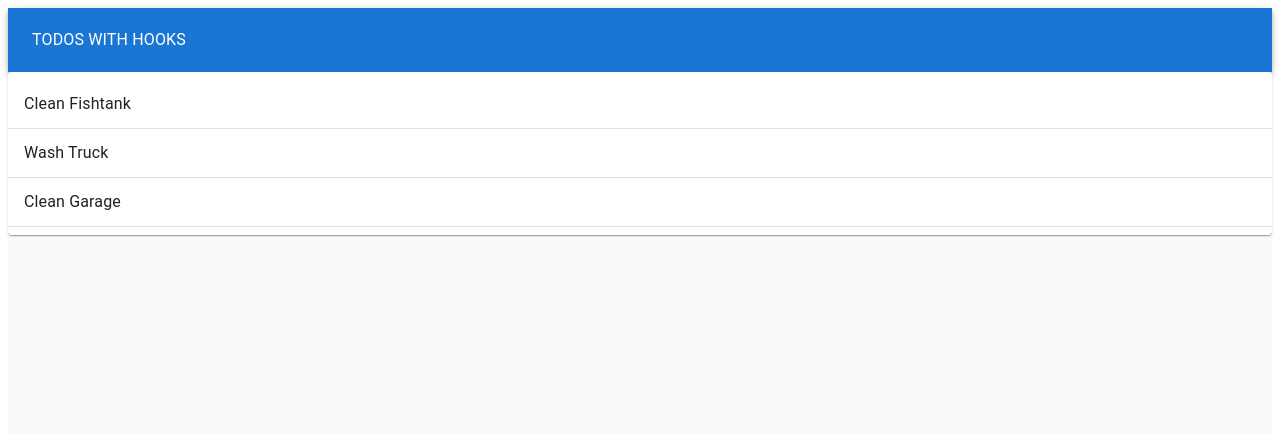
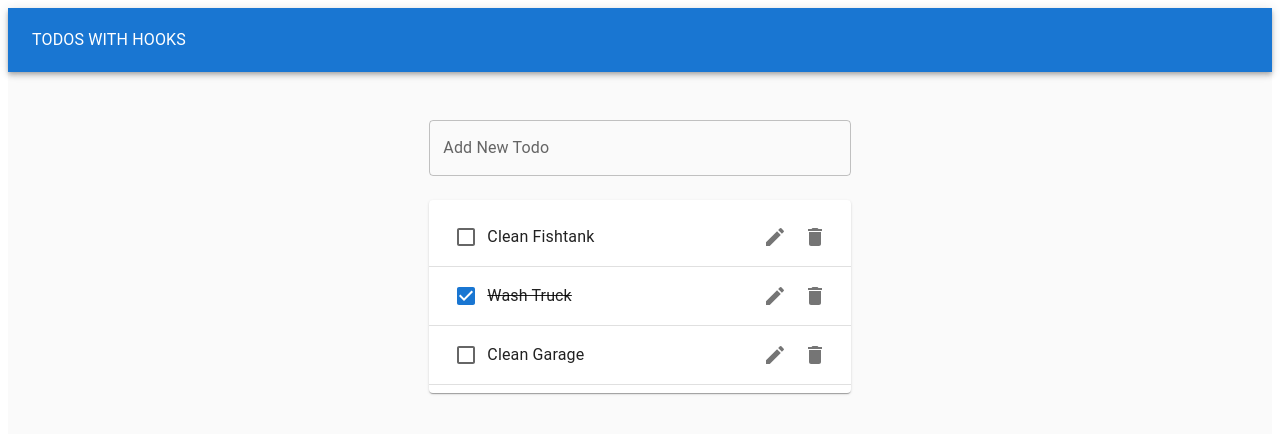
Before and after one commit to johnsonsg/React-Todo-List, a React app: page / in a window 1280 px wide. Shown: the top 434 px of the page. Built offline with nearby package versions, Linux system fonts and the light colour scheme.

Commit message:
structured todo app

```diff
--- /dev/null
+++ b/src/Todo.js
@@ -0,0 +1,32 @@
+import React from 'react'
+import { ListItem, ListItemText, Checkbox } from '@mui/material'
+import IconButton from '@mui/material/IconButton'
+import DeleteIcon from '@mui/icons-material/Delete'
+import EditIcon from '@mui/icons-material/Edit'
+import ListItemSecondaryAction from '@mui/material/ListItemSecondaryAction'
+
+export default function Todo({ id, task, completed, removeTodo, toggleTodo }) {
+  return (
+    <ListItem>
+      <Checkbox
+        // disableRipple
+        tabIndex={-1}
+        checked={completed}
+        onClick={() => toggleTodo(id)}
+      />
+      <ListItemText
+        style={{ textDecoration: completed ? 'line-through' : 'none' }}
+      >
+        {task}
+      </ListItemText>
+      <ListItemSecondaryAction>
+        <IconButton aria-label='Edit'>
+          <EditIcon />
+        </IconButton>
+        <IconButton aria-label='Delete' onClick={() => removeTodo(id)}>
+          <DeleteIcon />
+        </IconButton>
+      </ListItemSecondaryAction>
+    </ListItem>
+  )
+}
--- a/src/TodoApp.js
+++ b/src/TodoApp.js
@@ -1,14 +1,34 @@
 import React, { useState } from 'react'
 import { Paper, AppBar, Toolbar, Grid, Typography } from '@mui/material'
 import TodoList from './TodoList'
+import TodoForm from './TodoForm'
+import { v4 as uuid } from 'uuid'
 
 function TodoApp() {
   const initialTodos = [
-    {id: 1, task: 'Clean Fishtank', completed: false },
+    { id: 1, task: 'Clean Fishtank', completed: false },
     { id: 2, task: 'Wash Truck', completed: true },
     { id: 3, task: 'Clean Garage', completed: false }
   ]
   const [todos, setTodos] = useState(initialTodos)
+  const addTodo = newTodoText => {
+    setTodos([...todos, { id: uuid(), task: newTodoText, completed: false }])
+  }
+  const removeTodo = todoId => {
+    // filter out removed todo
+    const updateTodos = todos.filter(todo => todo.id !== todoId)
+    // call setTodos with new todos array
+    setTodos(updateTodos)
+  }
+  const toggleTodo = todoId => {
+    // Map through updated todo
+    const updatedTodos = todos.map(todo =>
+      todo.id === todoId ? { ...todo, completed: !todo.completed } : todo
+    )
+    // Call setTodos with updated todos array
+    setTodos(updatedTodos)
+  }
+
   return (
     <Paper
       style={{
@@ -24,7 +44,17 @@ function TodoApp() {
           <Typography color='inherit'>TODOS WITH HOOKS</Typography>
         </Toolbar>
       </AppBar>
-      <TodoList todos={todos} />
+
+      <Grid container justifyContent='center' style={{ marginTop: '1rem' }}>
+        <Grid item xs={11} md={8} lg={4}>
+          <TodoForm addTodo={addTodo} />
+          <TodoList
+            todos={todos}
+            removeTodo={removeTodo}
+            toggleTodo={toggleTodo}
+          />
+        </Grid>
+      </Grid>
     </Paper>
   )
 }
--- /dev/null
+++ b/src/TodoForm.js
@@ -0,0 +1,28 @@
+import React from 'react'
+import { Paper, TextField } from '@mui/material'
+import useInputState from './hooks/useInputState'
+
+function TodoForm({ addTodo }) {
+  const [value, handleChange, reset] = useInputState('')
+  return (
+    <div style={{ margin: '1rem 0', padding: '0' }}>
+      <form
+        onSubmit={e => {
+          e.preventDefault()
+          addTodo(value)
+          reset()
+        }}
+      >
+        <TextField
+          value={value}
+          onChange={handleChange}
+          margin='normal'
+          label='Add New Todo'
+          fullWidth
+        />
+      </form>
+    </div>
+  )
+}
+
+export default TodoForm
--- a/src/TodoList.js
+++ b/src/TodoList.js
@@ -1,15 +1,21 @@
 import React from 'react'
-import { Paper, List, Divider, ListItem, ListItemText } from '@mui/material'
+import { Paper, List, Divider } from '@mui/material'
+import Todo from './Todo'
 
-function TodoList(props) {
+function TodoList({ todos, removeTodo, toggleTodo }) {
   return (
     <Paper>
       <List>
-        {props.todos.map(todo => (
+        {todos.map(todo => (
           <>
-            <ListItem>
-              <ListItemText>{todo.task}</ListItemText>
-            </ListItem>
+            <Todo
+              id={todo.id}
+              task={todo.task}
+              key={todo.id}
+              completed={todo.completed}
+              removeTodo={removeTodo}
+              toggleTodo={toggleTodo}
+            />
             <Divider />
           </>
         ))}
--- /dev/null
+++ b/src/hooks/useInputState.js
@@ -0,0 +1,31 @@
+import { useState } from 'react'
+
+export default initialVal => {
+  const [value, setValue] = useState(initialVal)
+  const handleChange = e => {
+    setValue(e.target.value)
+  }
+  const reset = () => {
+    setValue('')
+  }
+  return [value, handleChange, reset]
+}
+
+/**
+ * Can also be written as a function like this.
+ * @param {*} initialVal
+ * @returns
+ *
+  function useInputState(initialVal) {
+    const [value, setValue] = useState(initialVal)
+    const handleChange = e => {
+      setValue(e.target.value)
+    }
+    const reset = () => {
+      setValue('')
+    }
+    return [value, handleChange, reset]
+  }
+  export default useInputState
+ *
+ */
--- a/src/index.html
+++ b/src/index.html
@@ -4,7 +4,7 @@
     <title>React Todo List</title>
   </head>
   <body>
-    <div id="app"></div>
+    <div id="root"></div>
     <script src="bundle.js"></script>
   </body>
 </html>
--- a/src/index.js
+++ b/src/index.js
@@ -1,5 +1,5 @@
 import React from 'react'
-import { render } from 'react-dom'
+import ReactDOM from 'react-dom/client';
 import App from './App'
-
-render(<App />, document.getElementById('app'))
+const root = ReactDOM.createRoot(document.getElementById('root'));
+root.render(<App />)
```
Also changed, not shown: package.json (+6 -1 lines), 1 other file (tests, documents, lock files or other folders).
